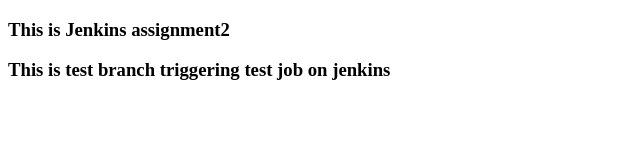
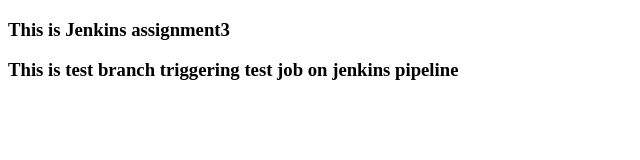
Before and after one commit to mukeshktc/assign2, a plain HTML site: page index.html in a window 1280 px wide. Shown: the full height of the page, 0-640 px from the left. Drawn offline with Linux system fonts and the light colour scheme.

Commit message:
update index on test

```diff
--- a/index.html
+++ b/index.html
@@ -4,7 +4,7 @@
     <title>Jenkins 2</title>
   </head>
   <body>
-    <h3>This is Jenkins assignment2</h3>
-    <h3>This is test branch triggering test job on jenkins<h3>
+    <h3>This is Jenkins assignment3</h3>
+    <h3>This is test branch triggering test job on jenkins pipeline<h3>
   </body>
 </html>
```
